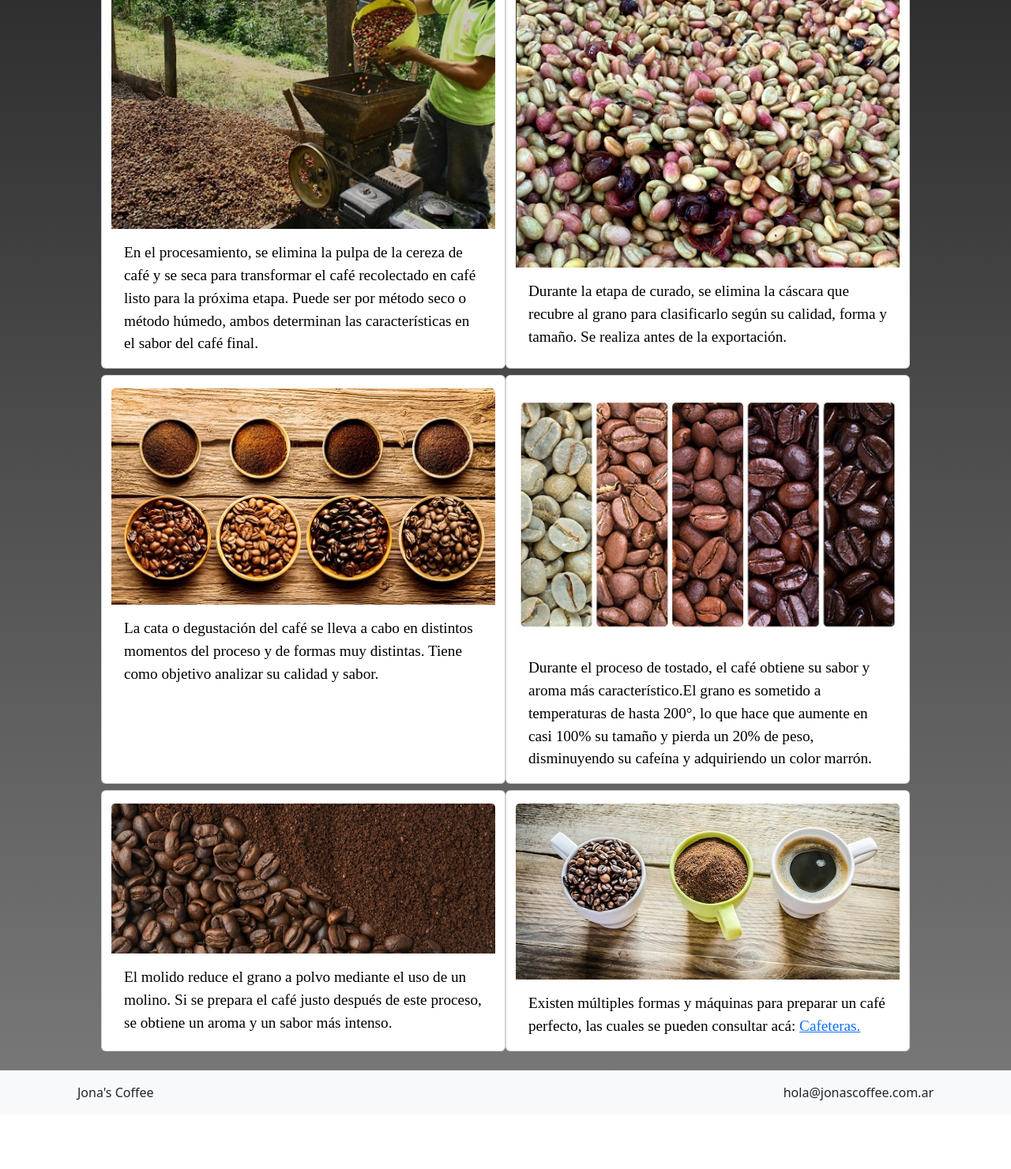
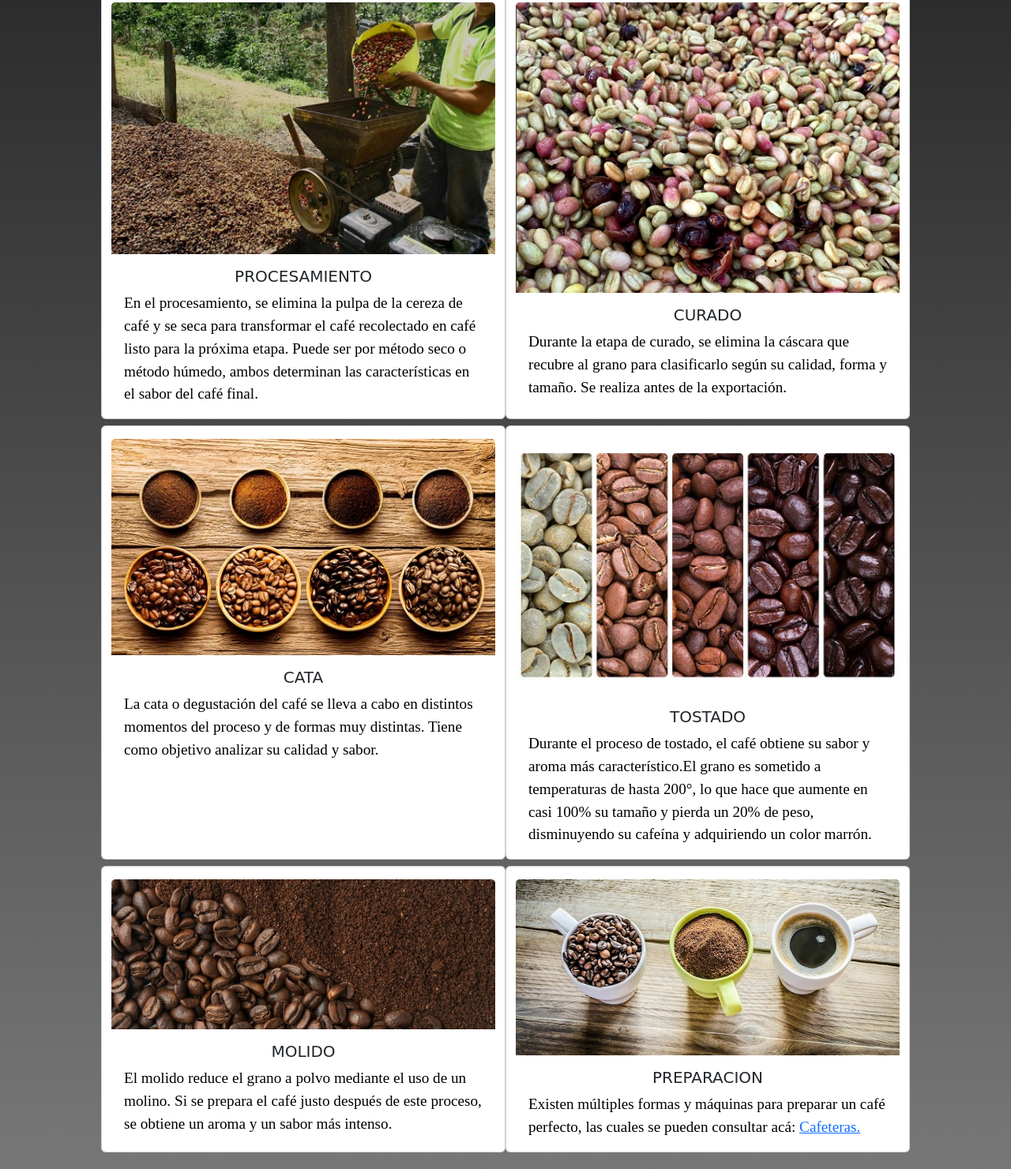
Before and after one commit to jonamed/JonasCoffeeSass, a website: page procesos.html in a window 1280 px wide. Shown: the part 886-2367 px from the top of the page at 79% size. Before the commit the page ends 2298 px from the top, so only its background shows below. Drawn offline with nearby package versions, Linux system fonts and the light colour scheme; a web font is replaced by a local one.

Commit message:
rediseño en las cards de procesos

```diff
--- a/procesos.html
+++ b/procesos.html
@@ -60,6 +60,7 @@
         <div class="card mx-auto mb-2" style="width: 50%;">
           <img src="./img/plantacion.jpg" class="card-img-top mt-3" alt="...">
           <div class="card-body">
+            <h5 class="card-title text-dark text-center">PLANTACION</h5>
             <p class="card-text">Todo comienza con el proceso de plantado, un ciclo natural en el que se verá crecer a
               las semillas hasta convertirse en arbustos de hasta 10 metros de alto. La forma del sembrado y del manejo
               del cultivo son fundamentales para la calidad del grano.</p>
@@ -68,6 +69,7 @@
         <div class="card mx-auto mb-2" style="width: 50%;">
           <img src="./img/cosecha.jpg" class="card-img-top mt-3" alt="...">
           <div class="card-body">
+            <h5 class="card-title text-dark text-center">COSECHA</h5>
             <p class="card-text ">Anualmente se produce la cosecha, cuando las cerezas del café se encuentran maduras.
               Se utilizan dos métodos para cosechar.
 
@@ -82,6 +84,7 @@
         <div class="card mx-auto mb-2" style="width: 50%;">
           <img src="./img/procesamiento.jpg" class="card-img-top mt-3" alt="...">
           <div class="card-body">
+            <h5 class="card-title text-dark text-center">PROCESAMIENTO</h5>
             <p class="card-text">En el procesamiento, se elimina la pulpa de la cereza de café y se seca para
               transformar
               el
@@ -93,6 +96,7 @@
         <div class="card mx-auto mb-2" style="width: 50%;">
           <img src="./img/curado.png" class="card-img-top mt-3" alt="...">
           <div class="card-body">
+            <h5 class="card-title text-dark text-center">CURADO</h5>
             <p class="card-text">Durante la etapa de curado, se elimina la cáscara que recubre al grano para
               clasificarlo
               según su calidad, forma y
@@ -104,6 +108,7 @@
         <div class="card mx-auto mb-2" style="width: 50%;">
           <img src="./img/cata.jpg" class="card-img-top mt-3" alt="...">
           <div class="card-body">
+            <h5 class="card-title text-dark text-center">CATA</h5>
             <p class="card-text">La cata o degustación del café se lleva a cabo en distintos momentos del proceso y de
               formas
               muy distintas. Tiene como objetivo analizar su calidad y sabor.</p>
@@ -112,6 +117,7 @@
         <div class="card mx-auto mb-2" style="width: 50%;">
           <img src="./img/tueste.jpg" class="card-img-top mt-3" alt="...">
           <div class="card-body">
+            <h5 class="card-title text-dark text-center">TOSTADO</h5>
             <p class="card-text">Durante el proceso de tostado, el café obtiene su sabor y aroma más característico.El
               grano es sometido a temperaturas de hasta 200°, lo que hace que aumente en casi 100% su tamaño y pierda un
               20% de peso, disminuyendo su cafeína y adquiriendo un color marrón.</p>
@@ -122,6 +128,7 @@
         <div class="card mx-auto mb-2" style="width: 50%;">
           <img src="./img/molido.jpg" class="card-img-top mt-3" alt="...">
           <div class="card-body">
+            <h5 class="card-title text-dark text-center">MOLIDO</h5>
             <p class="card-text">El molido reduce el grano a polvo mediante el uso de un molino. Si se prepara el café
               justo después de este proceso, se obtiene un aroma y un sabor más intenso.</p>
           </div>
@@ -129,8 +136,9 @@
         <div class="card mx-auto mb-2" style="width: 50%;">
           <img src="./img/preparacion.jpg" class="card-img-top mt-3" alt="...">
           <div class="card-body">
+            <h5 class="card-title text-dark text-center">PREPARACION</h5>
             <p class="card-text">Existen múltiples formas y máquinas para preparar un café perfecto, las cuales se
-              pueden consultar acá: <a href="./cafeteras.html">Cafeteras.</a></p>
+              pueden consultar acá: <a href="./cafeteras.html"> Cafeteras.</a></p>
           </div>
         </div>
       </div>
```
